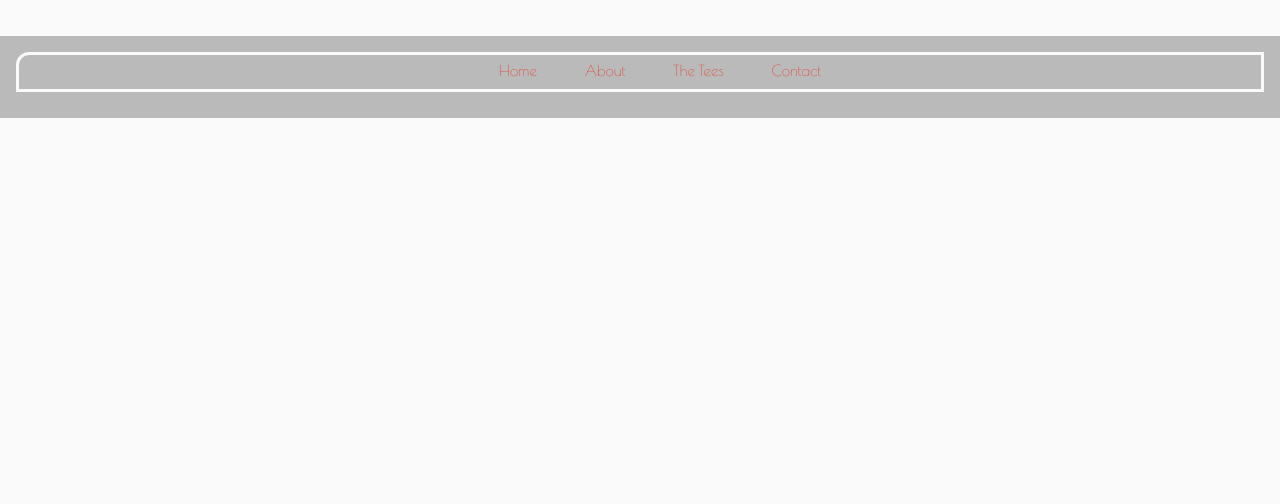
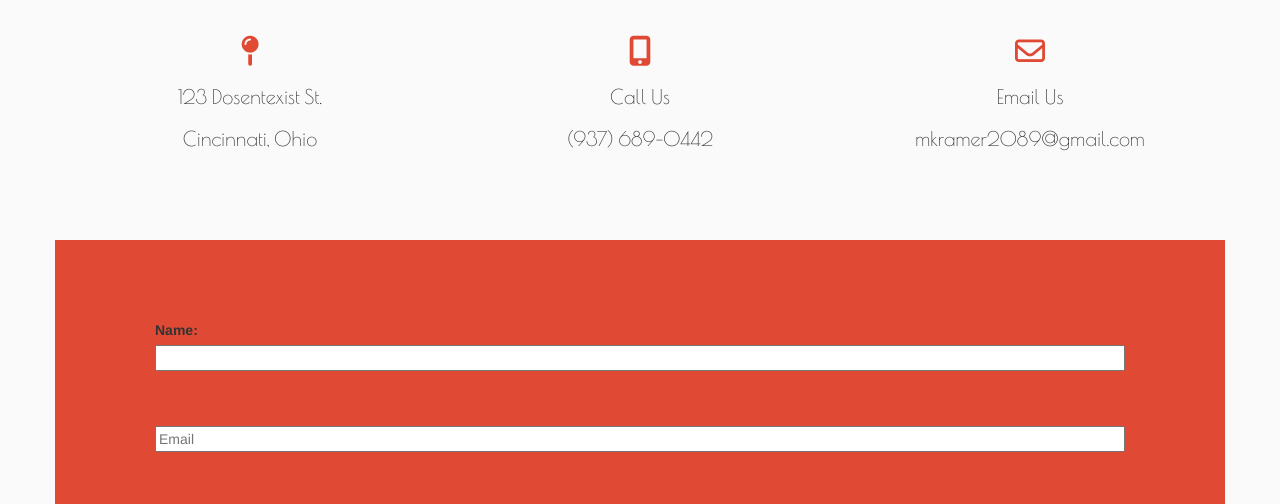
Before and after one commit to kramer20/OverallTeeShirtWebsite, a plain HTML site: page contact.html in a window 1280 px wide. Shown: the part 433-937 px from the top of the page. Before the commit the page ends 800 px from the top, so only its background shows below. Drawn offline with nearby package versions, Linux system fonts and the light colour scheme; a web font is replaced by a local one.

Commit message:
fifth commit

```diff
--- a/contact.html
+++ b/contact.html
@@ -6,6 +6,7 @@
 	<link href="css/main.css" rel="stylesheet">
 	<link href='https://fonts.googleapis.com/css?family=Shadows+Into+Light|Shadows+Into+Light+Two|Poiret+One' rel='stylesheet' type='text/css'>
 	<link href='https://fonts.googleapis.com/css?family=Alegreya+Sans+SC|Patrick+Hand+SC' rel='stylesheet' type='text/css'>
+	<script src="https://use.fontawesome.com/3bc19f98ca.js"></script>
 
 </head>
 <body>
@@ -28,11 +29,46 @@
 
 			<div class="contactPage">
 				<h1>Say Hello!</h1>
-
-
+					<div class="row">
+						<div class="col-md-4 locationColumn">
+							<i class="fa fa-map-pin pinIcon" aria-hidden="true"></i>
+								<h3>123 Dosentexist St.</h3>
+								<h3>Cincinnati, Ohio</h3>
 						</div>
 
-		<div class="footer">
+						<div class="col-md-4 phoneColumn">
+							<i class="fa fa-mobile mobileIcon" aria-hidden="true"></i>
+								<h3>Call Us</h3>
+								<h3>(937) 689-0442</h3>
+						</div>
+
+						<div class="col-md-4 emailColumn">
+							<i class="fa fa-envelope-o emailIcon" aria-hidden="true"></i>
+								<h3>Email Us</h3>
+								<h3>mkramer2089@gmail.com</h3>
+						</div>
+				</div>
+			</div>
+
+				<div class="row">
+					<div class="col-md-12 inputColumn">
+						<div class="form-group">
+							<label for="usr">Name:</label>
+							<input type="text" class="name" id="usr">
+						</div>
+							<br>
+								<div class="form-group">
+  									<input type="password" class="email" id="pwd" placeholder="Email">
+								</div>
+									<br>
+
+									<div class="form-group">
+ 										 <textarea class="commentArea" rows="5" id="comment" placeholder="Comment"></textarea>
+									</div>
+					</div>
+				</div>
+
+				<div class="row">
 					<div class="col-md-12 footerNav">
 						<ul>
 							<li><a href="index.html">Home</a></li>
--- /dev/null
+++ b/sass/_about.scss
@@ -0,0 +1,24 @@
+.aboutTees p {
+	font-family:$nav-font;
+	font-size:18px;
+	color:darken($light-gray,50);
+	padding-left:80px;
+	padding-right:80px;
+}
+.meetTeam p {
+	margin-top:30px;
+	font-family:$nav-font;
+	font-size:18px;
+	color:darken($light-gray,50);
+	padding-left:80px;
+	padding-right:80px;
+}
+
+ul.teamMembers {
+		font-family:$nav-font;
+		font-size:18px;
+		color:darken($light-gray,50);
+		margin-bottom:30px;
+		padding-right:180px;
+		padding-left:180px;
+	}
--- /dev/null
+++ b/sass/_contact.scss
@@ -0,0 +1,64 @@
+.contactPage {
+	margin-bottom:80px;
+}
+
+i.pinIcon {
+	font-size:30px;
+	text-align:center;
+	color:$orange;
+	margin:0 auto;
+	display:block;
+}
+
+.locationColumn h3 {
+	font-size:20px;
+	font-family:$nav-font;
+	text-align:center;
+
+}
+
+i.mobileIcon {
+	font-size:30px;
+	text-align:center;
+	color:$orange;
+	margin:0 auto;
+	display:block;
+}
+
+.phoneColumn h3 {
+	font-size:20px;
+	font-family:$nav-font;
+	text-align:center;
+}
+
+i.emailIcon {
+	font-size:30px;
+	text-align:center;
+	color:$orange;
+	margin:0 auto;
+	display:block;
+}
+
+.emailColumn h3 {
+	font-size:20px;
+	font-family:$nav-font;
+	text-align:center;
+}
+
+.inputColumn {
+	height:400px;
+  	right: 0;
+  	padding-top:80px;
+  	padding-left:100px;
+  	padding-right:100px;
+  	background-color:$orange;
+}
+
+.name, .email, .commentArea {
+	width:100%;
+	margin-bottom:20px;
+}
+
+.commentArea {
+	height:100px;
+}
--- a/sass/main.scss
+++ b/sass/main.scss
@@ -6,6 +6,10 @@ $nav-font:'Poiret One', cursive;
 $title-font:'Patrick Hand SC', cursive;
 
 @import 'images';
+
+@import 'about';
+
+@import 'contact';
 
 body {
 	background-color:lighten($light-gray,10);
@@ -47,7 +51,7 @@ body {
 
 
 .footerNav {
-	position: absolute;
+	//position: absolute;
   	right: 0;
   	padding: 16px;
   	background-color:darken($light-gray,15);
@@ -72,7 +76,7 @@ body {
 		}
 	}
 
-h1, h2 {
+h1, h2, {
 	font-family:$title-font;
 	text-align:center;
 	color:darken($light-gray,50);
@@ -88,21 +92,3 @@ h2 {
 	margin-top:30px;
 	margin-bottom:60px;
 }
-
-p {
-	font-family:$nav-font;
-	font-size:18px;
-	color:darken($light-gray,50);
-}
-
-.meetTeam p {
-	margin-top:30px;
-}
-
-.meetTeam ul {
-	font-family:$nav-font;
-	font-size:18px;
-	color:darken($light-gray,50);
-	margin-bottom:30px;
-
-}
```
Also changed, not shown: about.html (+3 -2 lines), index.html (+1 -1 lines), product.html (+1 -1 lines), css/main.css. Lines whose indentation alone changed are shown as unchanged.
